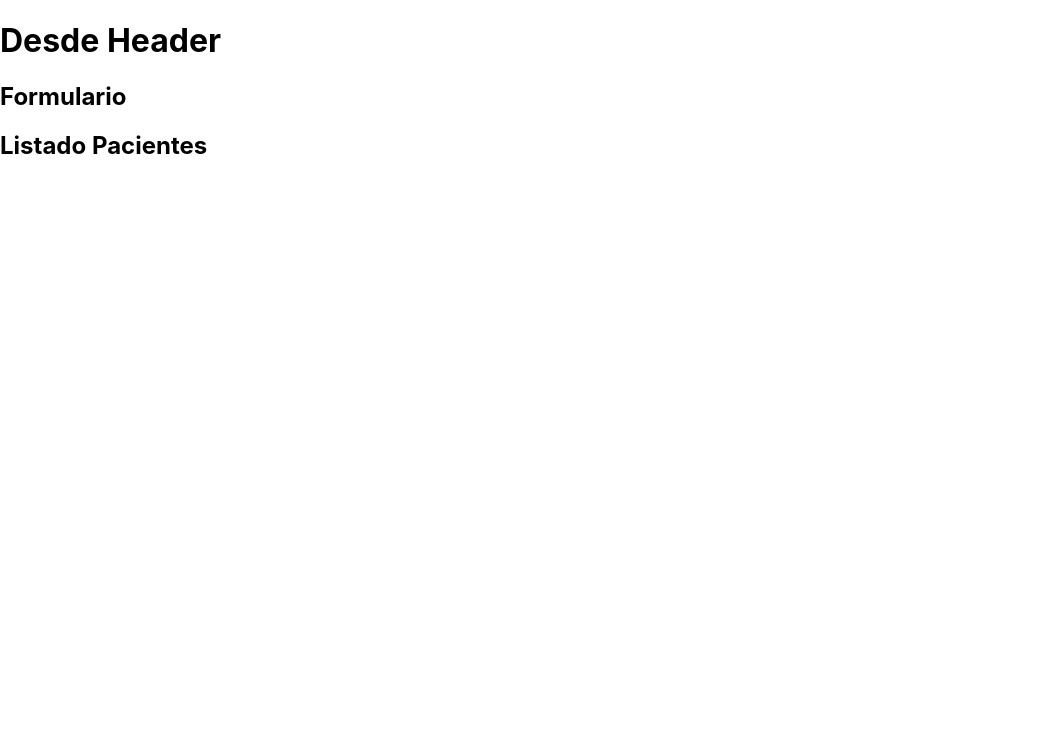
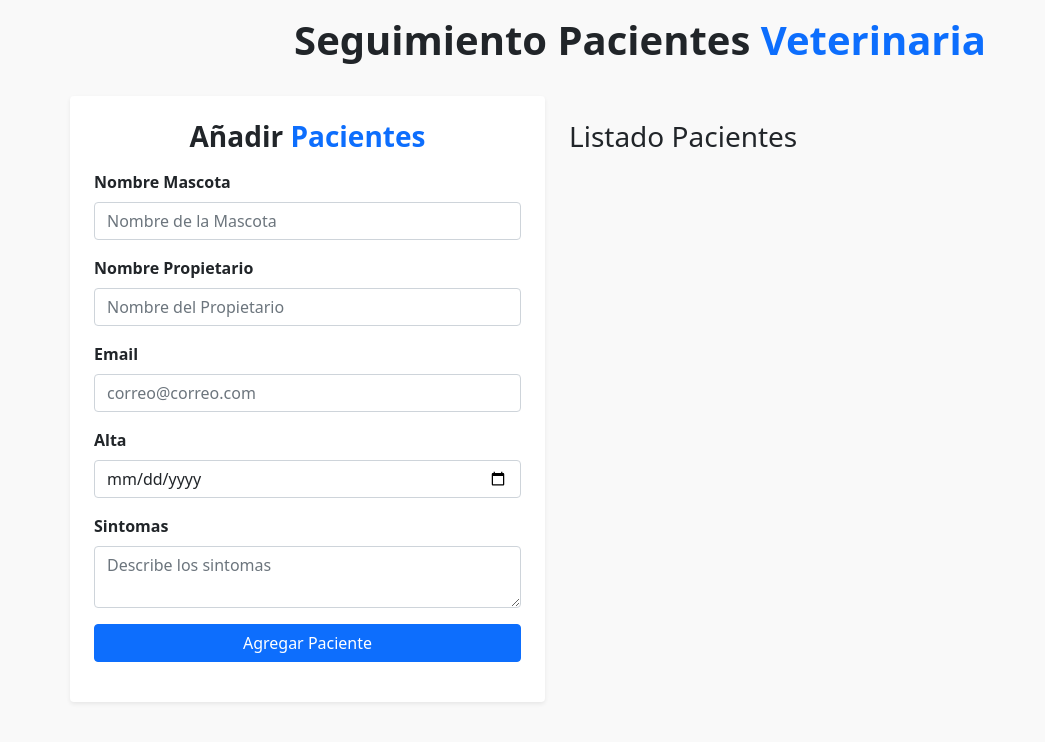
Before and after one commit to jhomen11/Control_de_Citas_React, a React (Vite) app: page / in a window 1280 px wide. Shown: the top 742 px of the page, without its empty margins (0-1045 px from the left). Built offline with nearby package versions, Linux system fonts and the light colour scheme.

Commit message:
se completa componente formulario con sus estilos css

```diff
--- a/index.html
+++ b/index.html
@@ -2,9 +2,8 @@
 <html lang="en">
   <head>
     <meta charset="UTF-8" />
-    <link rel="icon" type="image/svg+xml" href="/src/favicon.svg" />
     <meta name="viewport" content="width=device-width, initial-scale=1.0" />
-    <title>Vite App</title>
+    <title>Gestion de Pacientes</title>
   </head>
   <body>
     <div id="root"></div>
--- a/package.json
+++ b/package.json
@@ -7,6 +7,8 @@
     "serve": "vite preview"
   },
   "dependencies": {
+    "@popperjs/core": "^2.11.0",
+    "bootstrap": "^5.1.3",
     "react": "^17.0.0",
     "react-dom": "^17.0.0"
   },
--- a/src/App.jsx
+++ b/src/App.jsx
@@ -6,11 +6,13 @@ function App() {
 
 
   return (
-    <>
+    <div className="container">
       <Header/>
+      <div className="row mt-2">
       <Formulario/>
       <ListadoPacientes/>
-    </>
+      </div>
+    </div>
   )
 }
 
--- a/src/components/Formulario.jsx
+++ b/src/components/Formulario.jsx
@@ -1,11 +1,36 @@
-import React from 'react'
+import React from "react";
 
 const Formulario = () => {
-    return (
-        <div>
-            <h2>Formulario</h2>
-        </div>
-    )
-}
+  return (
+    <div className="col-12 col-md-5 p-4 my-3 bg-white shadow-sm rounded">
+      <h3 className="text-center fw-bold">Añadir <span className="text-primary">Pacientes</span></h3>
+      <form action="" className="my-3">
+          <div className="mb-3">
+              <label htmlFor="mascota" className="form-label fw-bold">Nombre Mascota</label>
+              <input type="text" className="form-control" id="mascota" placeholder="Nombre de la Mascota"/>
+          </div>
+          <div className="mb-3">
+              <label htmlFor="propietario" className="form-label fw-bold">Nombre Propietario</label>
+              <input type="text" className="form-control" id="propietario" placeholder="Nombre del Propietario"/>
+          </div>
+          <div className="mb-3">
+              <label htmlFor="email" className="form-label fw-bold">Email</label>
+              <input type="email" className="form-control" id="email" placeholder="correo@correo.com"/>
+          </div>
+          <div className="mb-3">
+              <label htmlFor="alta" className="form-label fw-bold">Alta</label>
+              <input type="date" className="form-control" id="alta"/>
+          </div>
+          <div className="mb-3">
+              <label htmlFor="sintomas" className="form-label fw-bold">Sintomas</label>
+              <textarea type="sintomas" className="form-control" id="sintomas" placeholder="Describe los sintomas"/>
+          </div>
+          <div className=" d-grid ">
+          <input type="submit" className="btn btn-primary" value="Agregar Paciente" />
+          </div>
+      </form>
+    </div>
+  );
+};
 
-export default Formulario
+export default Formulario;
--- a/src/components/Header.jsx
+++ b/src/components/Header.jsx
@@ -1,11 +1,11 @@
+const Header = () => {
+  return (
+    <>
+      <h1 className="text-center my-3 fw-bold">
+        Seguimiento Pacientes <span className="text-primary">Veterinaria</span>
+      </h1>
+    </>
+  );
+};
 
-
-const Header = () => {
-    return (
-        <div>
-            <h1>Desde Header</h1>
-        </div>
-    )
-}
-
-export default Header
+export default Header;
--- a/src/components/ListadoPacientes.jsx
+++ b/src/components/ListadoPacientes.jsx
@@ -2,8 +2,8 @@
 
 const ListadoPacientes = () => {
     return (
-        <div>
-            <h2>Listado Pacientes</h2>
+        <div className="col-12 col-md-6 p-4 my-3">
+            <h3>Listado Pacientes</h3>
         </div>
     )
 }
--- a/src/index.css
+++ b/src/index.css
@@ -1,13 +1,3 @@
 body {
-  margin: 0;
-  font-family: -apple-system, BlinkMacSystemFont, 'Segoe UI', 'Roboto', 'Oxygen',
-    'Ubuntu', 'Cantarell', 'Fira Sans', 'Droid Sans', 'Helvetica Neue',
-    sans-serif;
-  -webkit-font-smoothing: antialiased;
-  -moz-osx-font-smoothing: grayscale;
+background: #F9F9F9;
 }
-
-code {
-  font-family: source-code-pro, Menlo, Monaco, Consolas, 'Courier New',
-    monospace;
-}
--- a/src/main.jsx
+++ b/src/main.jsx
@@ -1,7 +1,9 @@
 import React from 'react'
 import ReactDOM from 'react-dom'
+import App from './App'
+import * as bootstrap from 'bootstrap';
+import 'bootstrap/dist/css/bootstrap.min.css';
 import './index.css'
-import App from './App'
 
 ReactDOM.render(
   <React.StrictMode>
```
Also changed, not shown: src/favicon.svg (deleted), 1 other file (tests, documents, lock files or other folders).
